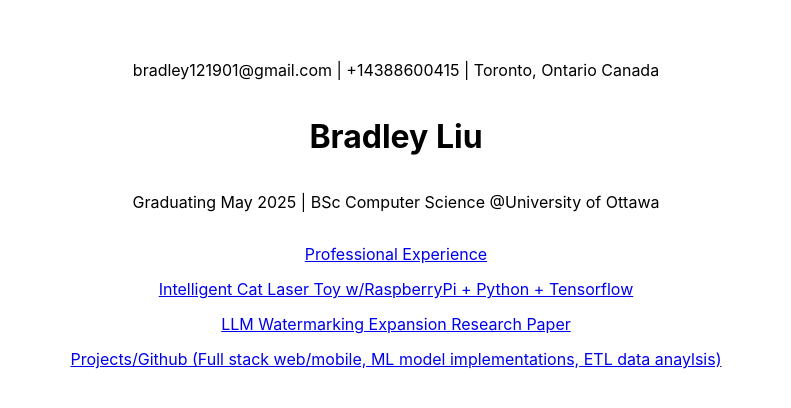
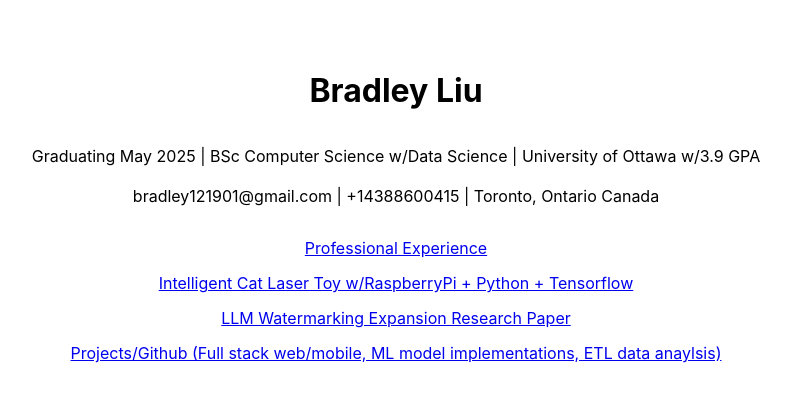
Before and after one commit to bradley121901/bradley121901.github.io, a React (Create React App) app: page / in a window 1280 px wide. Shown: the part 178-586 px from the top of the page, without its empty margins (244-1035 px from the left). Built offline with nearby package versions, Linux system fonts and the light colour scheme.

Commit message:
date update

```diff
--- a/src/Cat.js
+++ b/src/Cat.js
@@ -73,7 +73,7 @@
       />
       <p style={paragraphStyle}>
         I will keep this page updated. Currently waiting for a monitor and
-        playing around with OpenCV and TensorFlow - Sept 4
+        playing around with OpenCV and TensorFlow - Sept 17
       </p>
     </div>
   );
--- a/src/Home.js
+++ b/src/Home.js
@@ -5,9 +5,14 @@
 const Home = () => {
   return (
     <div className="container">
-      <p>bradley121901@gmail.com | +14388600415 | Toronto, Ontario Canada</p>
       <h1>Bradley Liu</h1>
-      <p>Graduating May 2025 | BSc Computer Science @University of Ottawa</p>
+      <p>
+        Graduating May 2025 | BSc Computer Science w/Data Science | University
+        of Ottawa w/3.9 GPA
+        <br></br>
+        <br></br>bradley121901@gmail.com | +14388600415 | Toronto, Ontario
+        Canada
+      </p>
       <ul>
         <li>
           <Link to="/experience">Professional Experience</Link>
```
